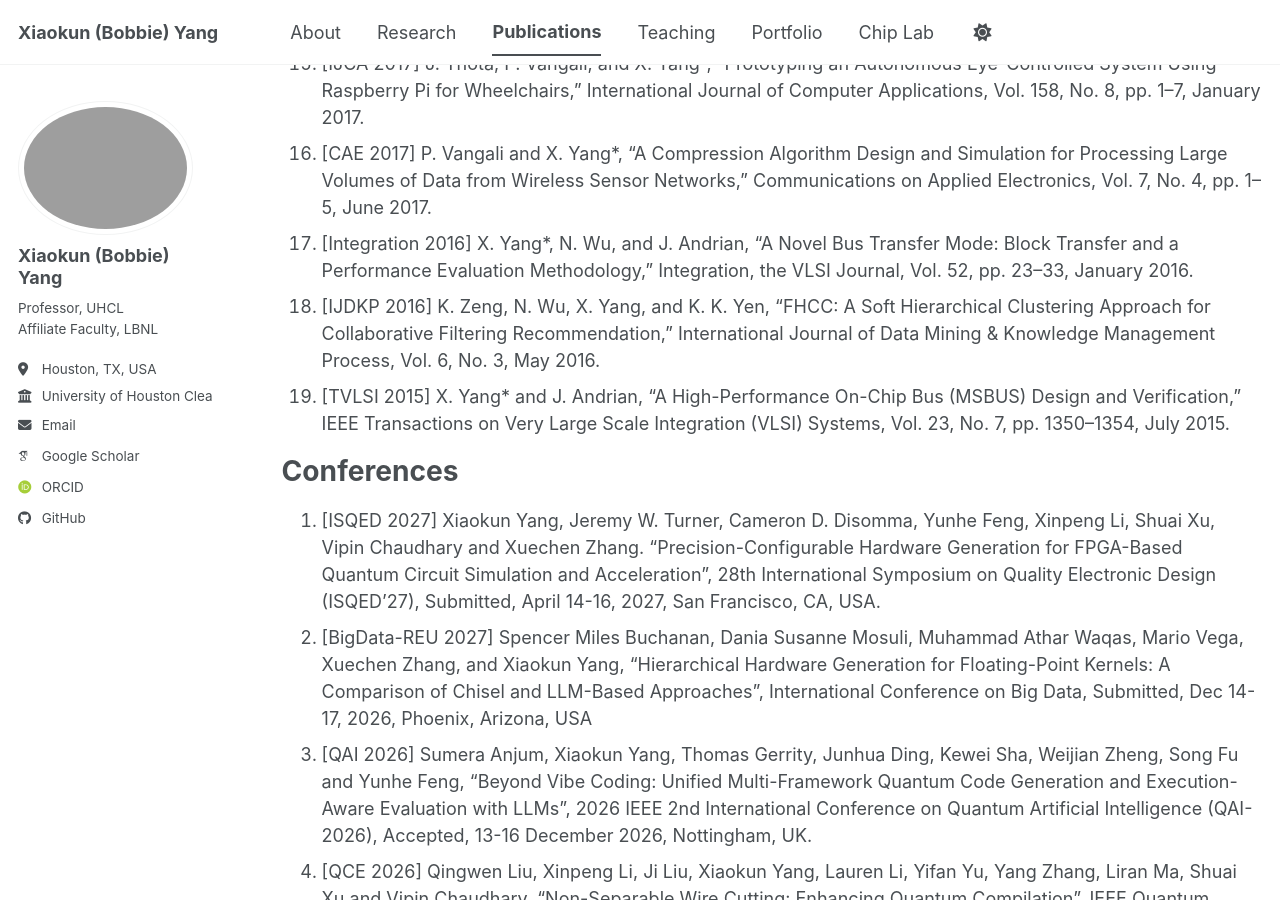
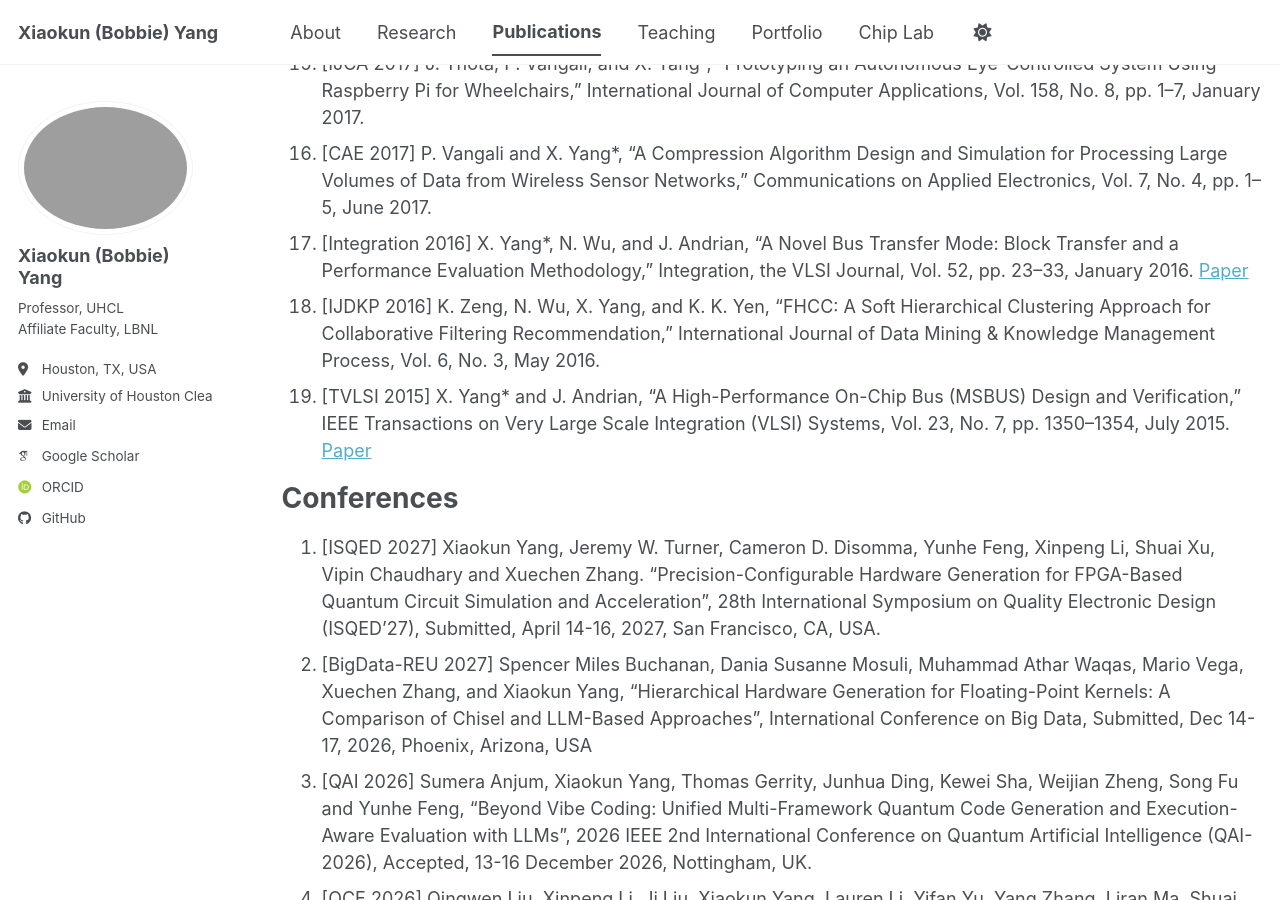
Before and after one commit to bobbieyang/bobbieyang.github.io, a Jekyll site: the page built from _pages/publications.md, in a window 1280 px wide and 900 px high, scrolled down 1866 px. Built offline with Jekyll 4.4.1, drawn with Linux system fonts in a browser that asks for light colours; some web fonts are replaced; a script bundle is joined from its source files by our own code; library files that are not in the unit come from our copies.

Commit message:
Update publications.md

```diff
--- a/_pages/publications.md
+++ b/_pages/publications.md
@@ -43,9 +43,9 @@ Journals
 15. [JSS 2017] M. Fan, Q. Han, and X. Yang, “Energy Minimization for Online Real-Time Scheduling with Reliability Awareness,” Journal of Systems and Software, Vol. 127, pp. 168–176, May 2017. [Paper](10.1016/j.jss.2017.02.004).
 16. [IJCA 2017] J. Thota, P. Vangali, and X. Yang*, “Prototyping an Autonomous Eye-Controlled System Using Raspberry Pi for Wheelchairs,” International Journal of Computer Applications, Vol. 158, No. 8, pp. 1–7, January 2017.
 17. [CAE 2017] P. Vangali and X. Yang*, “A Compression Algorithm Design and Simulation for Processing Large Volumes of Data from Wireless Sensor Networks,” Communications on Applied Electronics, Vol. 7, No. 4, pp. 1–5, June 2017.
-18. [Integration 2016] X. Yang*, N. Wu, and J. Andrian, “A Novel Bus Transfer Mode: Block Transfer and a Performance Evaluation Methodology,” Integration, the VLSI Journal, Vol. 52, pp. 23–33, January 2016.
+18. [Integration 2016] X. Yang*, N. Wu, and J. Andrian, “A Novel Bus Transfer Mode: Block Transfer and a Performance Evaluation Methodology,” Integration, the VLSI Journal, Vol. 52, pp. 23–33, January 2016. [Paper](10.1016/j.vlsi.2015.07.012)
 19. [IJDKP 2016] K. Zeng, N. Wu, X. Yang, and K. K. Yen, “FHCC: A Soft Hierarchical Clustering Approach for Collaborative Filtering Recommendation,” International Journal of Data Mining & Knowledge Management Process, Vol. 6, No. 3, May 2016.
-20. [TVLSI 2015] X. Yang* and J. Andrian, “A High-Performance On-Chip Bus (MSBUS) Design and Verification,” IEEE Transactions on Very Large Scale Integration (VLSI) Systems, Vol. 23, No. 7, pp. 1350–1354, July 2015.
+20. [TVLSI 2015] X. Yang* and J. Andrian, “A High-Performance On-Chip Bus (MSBUS) Design and Verification,” IEEE Transactions on Very Large Scale Integration (VLSI) Systems, Vol. 23, No. 7, pp. 1350–1354, July 2015. [Paper](10.1109/TVLSI.2014.2334351)
 
 
 Conferences
```
